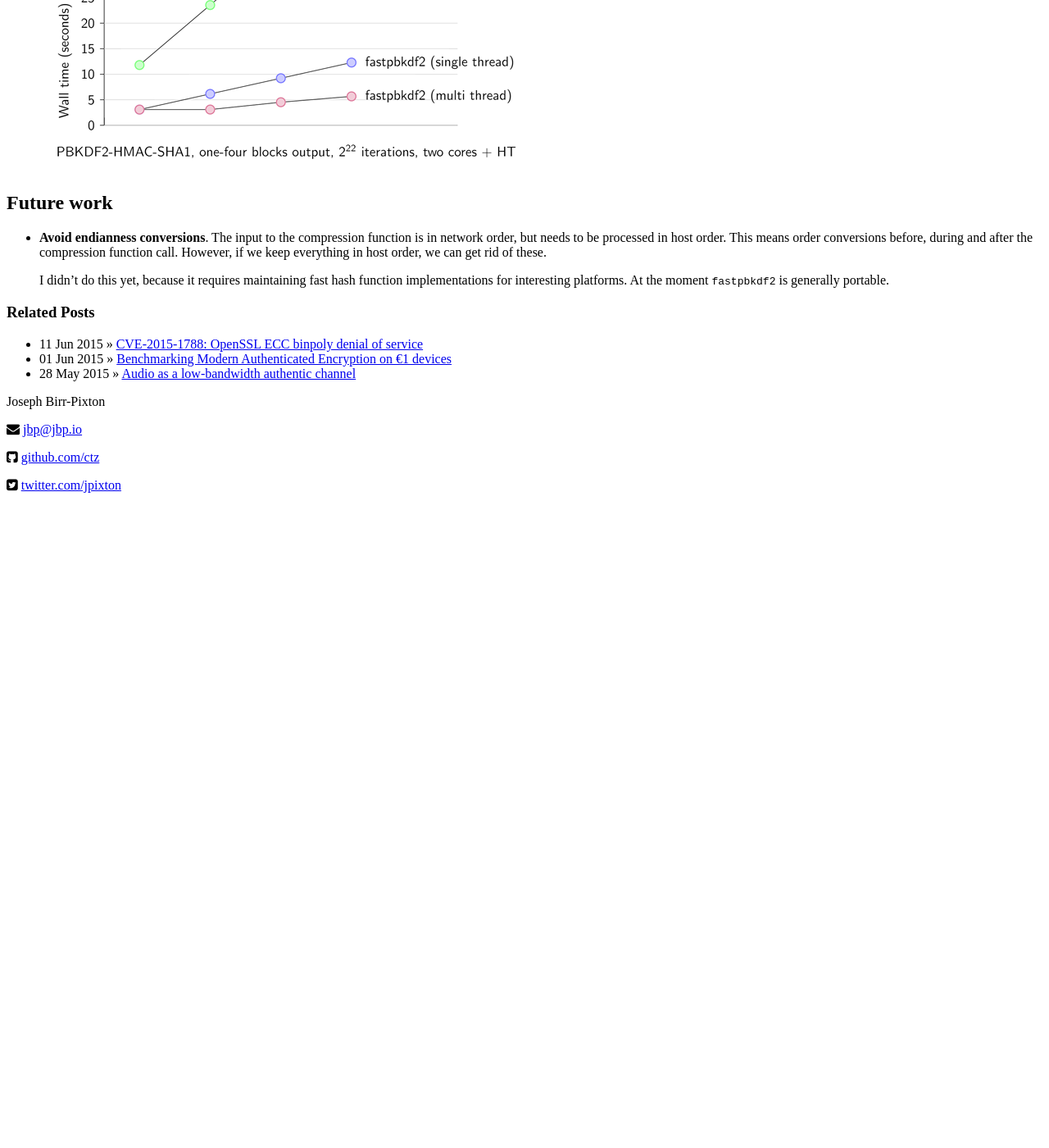
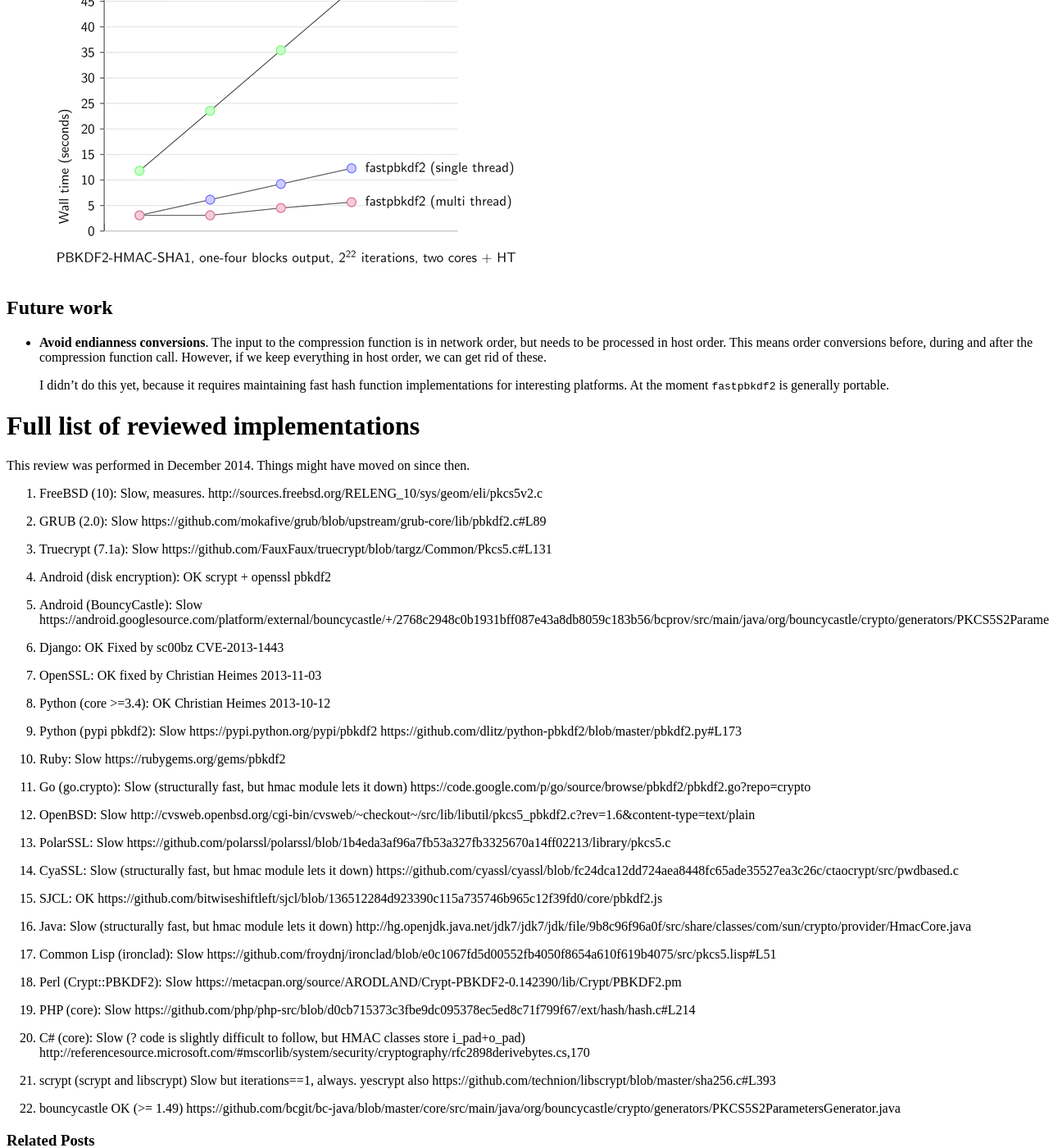
Before and after one commit to ctz/ctz.github.com, a Jekyll site: the page built from _posts/2015-08-11-pbkdf2-performance-matters.md, in a window 1280 px wide and 1400 px high, scrolled down 1462 px. Shown: the whole window at 82% size. Built offline with Jekyll 4.4.1, drawn with Linux system fonts in a browser that asks for light colours; before the commit the page ends 2079 px from its top, so only the background shows below that; some of the changed text lies outside the part shown.

Commit message:
Update 2015-08-11-pbkdf2-performance-matters.md

```diff
--- a/_posts/2015-08-11-pbkdf2-performance-matters.md
+++ b/_posts/2015-08-11-pbkdf2-performance-matters.md
@@ -16,11 +16,20 @@
 
 ---
 
-# Quick summary
-
 The PBKDF2 standards describe the algorithm in such an unhelpful way that almost every defender implementation is at least two times slower than it otherwise could be.
 
 For slow password hashes, performance is important because any inefficiency is either passed on to some combination of your  user and attacker.
+
+From the implementations I reviewed, only the following are algorithmically optimal:
+
+* SJCL (forever)
+* OpenSSL (post 2013)
+* Python core (3.4 and later)
+* Django (post 2013)
+* BouncyCastle (after 1.49)
+* Apple CoreCrypto (unknown history)
+
+But, in practical terms, all are slower than a public domain implementation I released:
 
 # fastpbkdf2
 
@@ -51,6 +60,99 @@
 
   I didn't do this yet, because it requires maintaining fast hash function implementations for interesting platforms.  At the moment `fastpbkdf2` is generally portable.
 
+# Full list of reviewed implementations
+This review was performed in December 2014.  Things might have moved on since then.
+
+1. FreeBSD (10):
+  Slow, measures.
+  http://sources.freebsd.org/RELENG_10/sys/geom/eli/pkcs5v2.c
+
+2. GRUB (2.0):
+  Slow
+  https://github.com/mokafive/grub/blob/upstream/grub-core/lib/pbkdf2.c#L89
+
+3. Truecrypt (7.1a):
+  Slow
+  https://github.com/FauxFaux/truecrypt/blob/targz/Common/Pkcs5.c#L131
+
+4. Android (disk encryption):
+  OK
+  scrypt + openssl pbkdf2
+
+5. Android (BouncyCastle):
+  Slow
+  https://android.googlesource.com/platform/external/bouncycastle/+/2768c2948c0b1931bff087e43a8db8059c183b56/bcprov/src/main/java/org/bouncycastle/crypto/generators/PKCS5S2ParametersGenerator.java
+
+6. Django:
+  OK
+  Fixed by sc00bz CVE-2013-1443
+
+7. OpenSSL:
+  OK
+  fixed by Christian Heimes 2013-11-03
+
+8. Python (core >=3.4):
+  OK
+  Christian Heimes 2013-10-12
+
+9. Python (pypi pbkdf2):
+  Slow
+  https://pypi.python.org/pypi/pbkdf2
+  https://github.com/dlitz/python-pbkdf2/blob/master/pbkdf2.py#L173
+
+10. Ruby:
+  Slow
+  https://rubygems.org/gems/pbkdf2
+
+11. Go (go.crypto):
+  Slow (structurally fast, but hmac module lets it down)
+  https://code.google.com/p/go/source/browse/pbkdf2/pbkdf2.go?repo=crypto
+
+12. OpenBSD:
+  Slow
+  http://cvsweb.openbsd.org/cgi-bin/cvsweb/~checkout~/src/lib/libutil/pkcs5_pbkdf2.c?rev=1.6&content-type=text/plain
+
+13. PolarSSL:
+  Slow
+  https://github.com/polarssl/polarssl/blob/1b4eda3af96a7fb53a327fb3325670a14ff02213/library/pkcs5.c
+
+14. CyaSSL:
+  Slow (structurally fast, but hmac module lets it down)
+  https://github.com/cyassl/cyassl/blob/fc24dca12dd724aea8448fc65ade35527ea3c26c/ctaocrypt/src/pwdbased.c
+
+15. SJCL:
+  OK
+  https://github.com/bitwiseshiftleft/sjcl/blob/136512284d923390c115a735746b965c12f39fd0/core/pbkdf2.js
+
+16. Java:
+  Slow (structurally fast, but hmac module lets it down)
+  http://hg.openjdk.java.net/jdk7/jdk7/jdk/file/9b8c96f96a0f/src/share/classes/com/sun/crypto/provider/HmacCore.java
+
+17. Common Lisp (ironclad):
+  Slow
+  https://github.com/froydnj/ironclad/blob/e0c1067fd5d00552fb4050f8654a610f619b4075/src/pkcs5.lisp#L51
+
+18. Perl (Crypt::PBKDF2):
+  Slow
+  https://metacpan.org/source/ARODLAND/Crypt-PBKDF2-0.142390/lib/Crypt/PBKDF2.pm
+
+19. PHP (core):
+  Slow
+  https://github.com/php/php-src/blob/d0cb715373c3fbe9dc095378ec5ed8c71f799f67/ext/hash/hash.c#L214
+
+20. C# (core):
+  Slow (? code is slightly difficult to follow, but HMAC classes store i_pad+o_pad)
+  http://referencesource.microsoft.com/#mscorlib/system/security/cryptography/rfc2898derivebytes.cs,170
+
+21. scrypt (scrypt and libscrypt)
+  Slow but iterations==1, always.
+  yescrypt also
+  https://github.com/technion/libscrypt/blob/master/sha256.c#L393
+
+22. bouncycastle
+  OK (>= 1.49)
+  https://github.com/bcgit/bc-java/blob/master/core/src/main/java/org/bouncycastle/crypto/generators/PKCS5S2ParametersGenerator.java
+
 [slides]: https://github.com/ctz/talks/blob/master/pbkdf2/pbkdf2.pdf
 [fastpbkdf2]: https://github.com/ctz/fastpbkdf2
 [multigraph]: /assets/fastpbkdf2-graph.png
```
